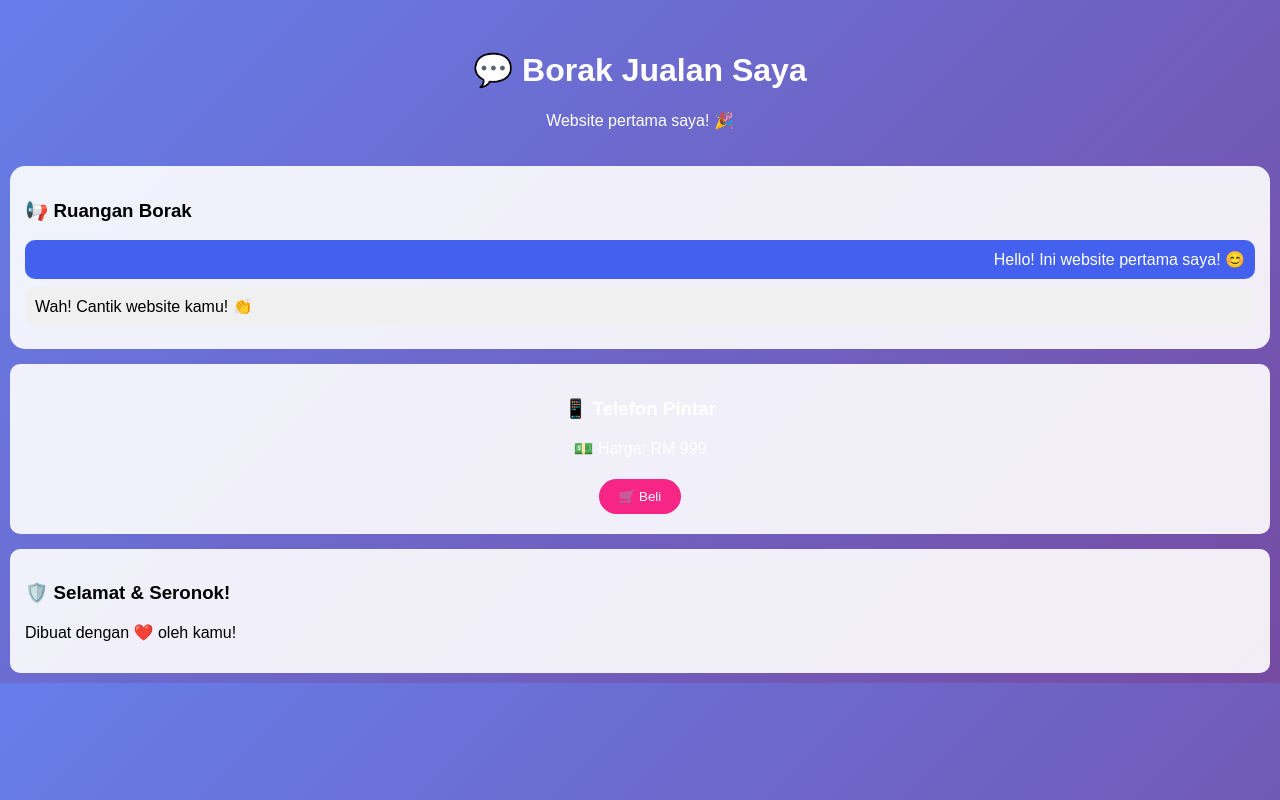
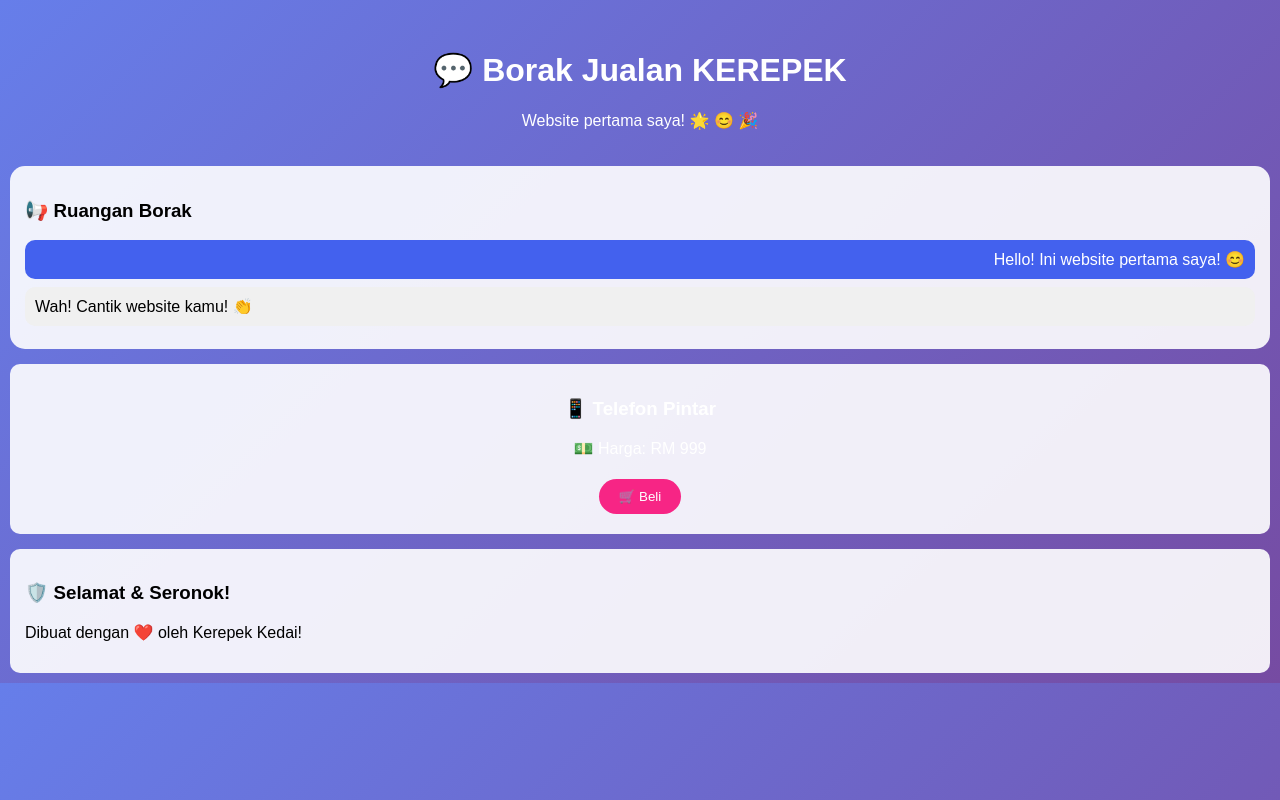
Before and after one commit to kerepek-kedai-saya/borak-jualan, a plain HTML site: page Index.html in a window 1280 px wide. Drawn offline with Linux system fonts and the light colour scheme.

Commit message:
Update header and footer text in Index.html

```diff
--- a/Index.html
+++ b/Index.html
@@ -42,8 +42,8 @@
 </head>
 <body>
     <div class="header">
-        <h1>💬 Borak Jualan Saya</h1>
-        <p>Website pertama saya! 🎉</p>
+        <h1>💬 Borak Jualan KEREPEK</h1>
+        <p>Website pertama saya! 🌟 😊 🎉</p>
     </div>
 
     <div class="chat-area">
@@ -62,7 +62,7 @@
 
     <div style="background: rgba(255,255,255,0.9); padding: 15px; border-radius: 10px; margin-top: 15px; color: black;">
         <h3>🛡️ Selamat & Seronok!</h3>
-        <p>Dibuat dengan ❤️ oleh kamu!</p>
+        <p>Dibuat dengan ❤️ oleh Kerepek Kedai!</p>
     </div>
 </body>
 </html>
```
